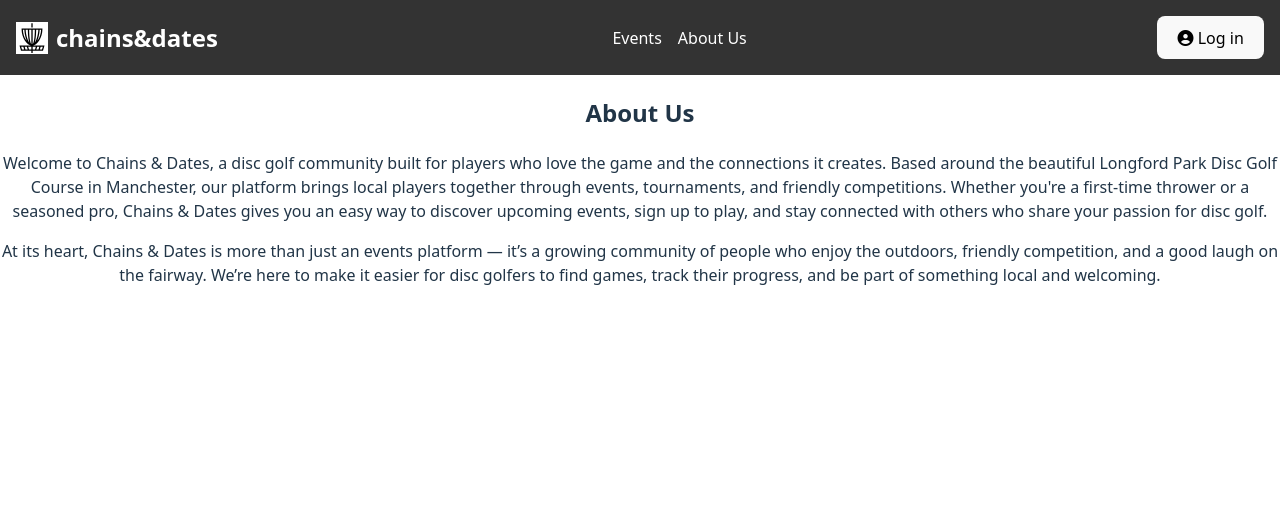
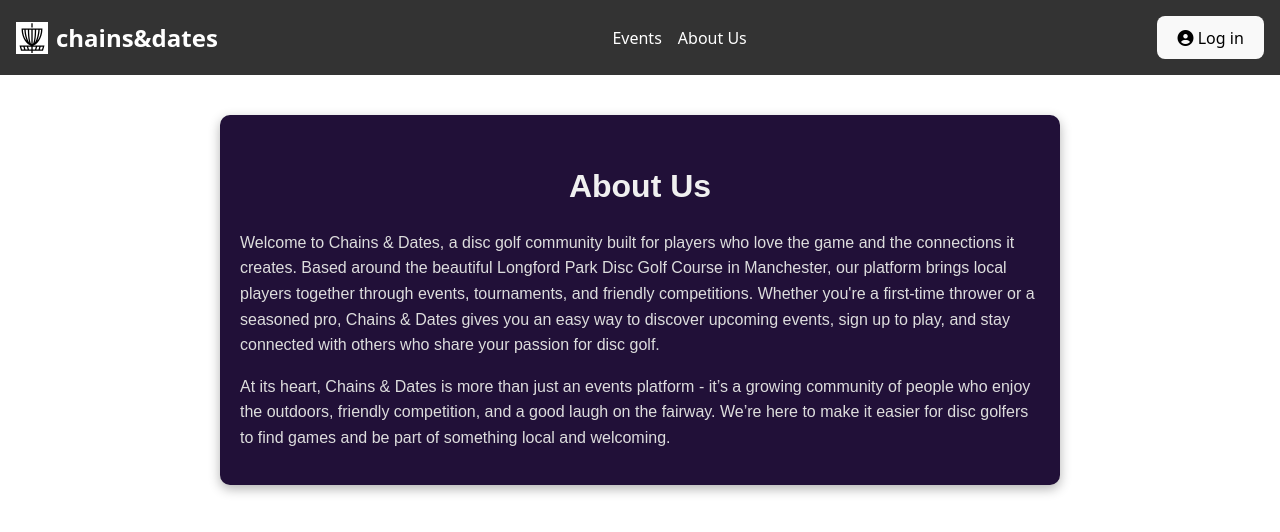
Before and after one commit to guidopro/chains-dates, a React (Vite) app: page /about-us in a window 1280 px wide. Shown: the top 532 px of the page. Built offline with nearby package versions, Linux system fonts and the light colour scheme; no server answers.

Commit message:
style: about us

```diff
--- a/src/components/AboutUs.tsx
+++ b/src/components/AboutUs.tsx
@@ -1,8 +1,33 @@
 export default function AboutUs() {
+  const containerStyle: React.CSSProperties = {
+    maxWidth: "800px",
+    margin: "40px auto",
+    padding: "20px",
+    backgroundColor: "#211038",
+    borderRadius: "10px",
+    color: "#fff",
+    fontFamily: "Arial, sans-serif",
+    boxShadow: "0 4px 12px rgba(0, 0, 0, 0.3)",
+  };
+
+  const titleStyle: React.CSSProperties = {
+    fontSize: "2rem",
+    textAlign: "center",
+    marginBottom: "20px",
+    color: "#f0f0f0",
+  };
+
+  const paragraphStyle: React.CSSProperties = {
+    fontSize: "1rem",
+    lineHeight: 1.6,
+    marginBottom: "15px",
+    color: "#ddd",
+  };
+
   return (
-    <>
-      <h2 style={{ textAlign: "center" }}>About Us</h2>
-      <p style={{ textAlign: "center" }}>
+    <div style={containerStyle}>
+      <h2 style={titleStyle}>About Us</h2>
+      <p style={paragraphStyle}>
         Welcome to Chains & Dates, a disc golf community built for players who
         love the game and the connections it creates. Based around the beautiful
         Longford Park Disc Golf Course in Manchester, our platform brings local
@@ -11,13 +36,13 @@ export default function AboutUs() {
         gives you an easy way to discover upcoming events, sign up to play, and
         stay connected with others who share your passion for disc golf.
       </p>
-      <p style={{ textAlign: "center" }}>
-        At its heart, Chains & Dates is more than just an events platform — it’s
+      <p style={paragraphStyle}>
+        At its heart, Chains & Dates is more than just an events platform - it’s
         a growing community of people who enjoy the outdoors, friendly
         competition, and a good laugh on the fairway. We’re here to make it
-        easier for disc golfers to find games, track their progress, and be part
+        easier for disc golfers to find games and be part
         of something local and welcoming.
       </p>
-    </>
+    </div>
   );
 }
```
